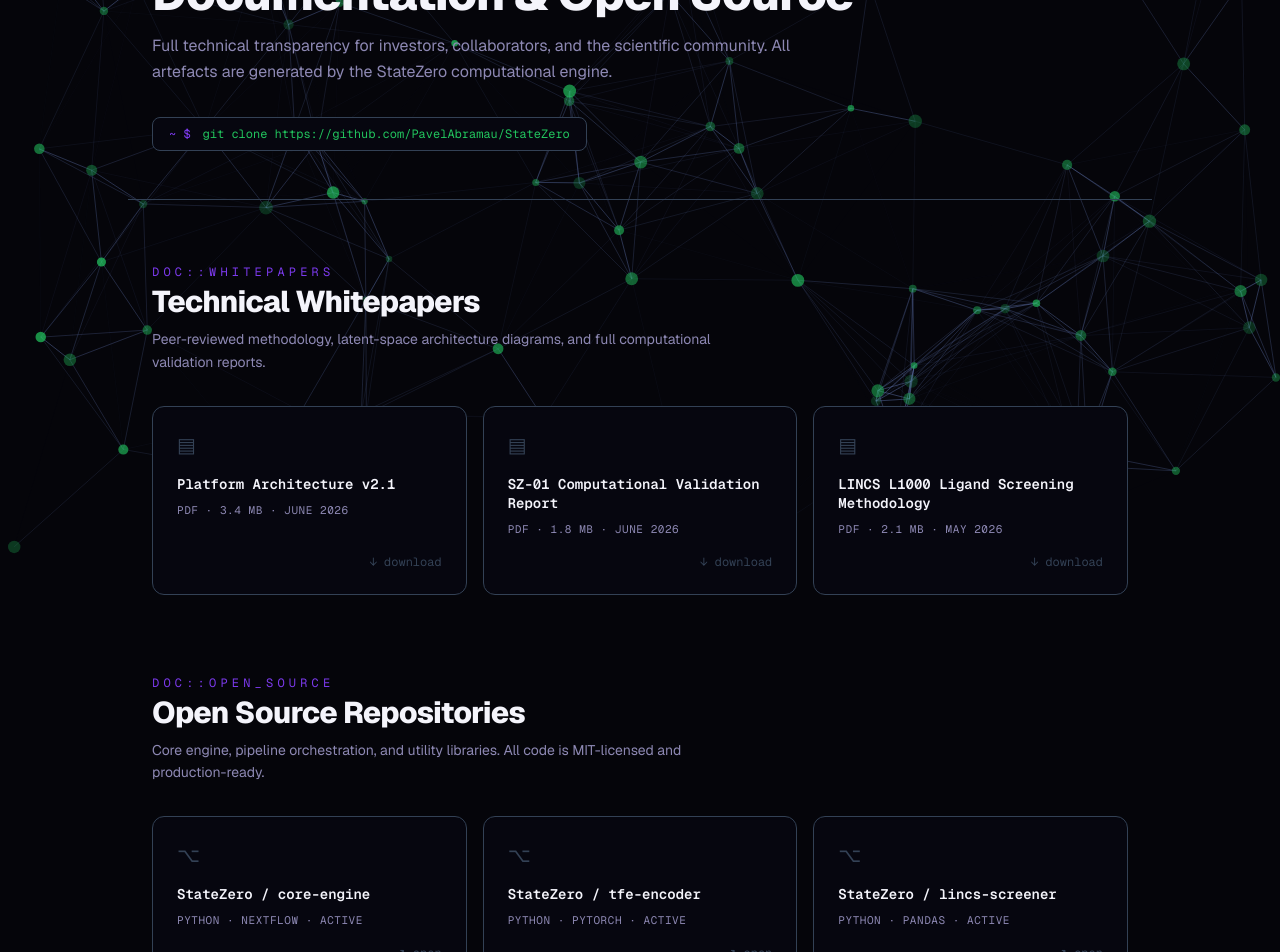
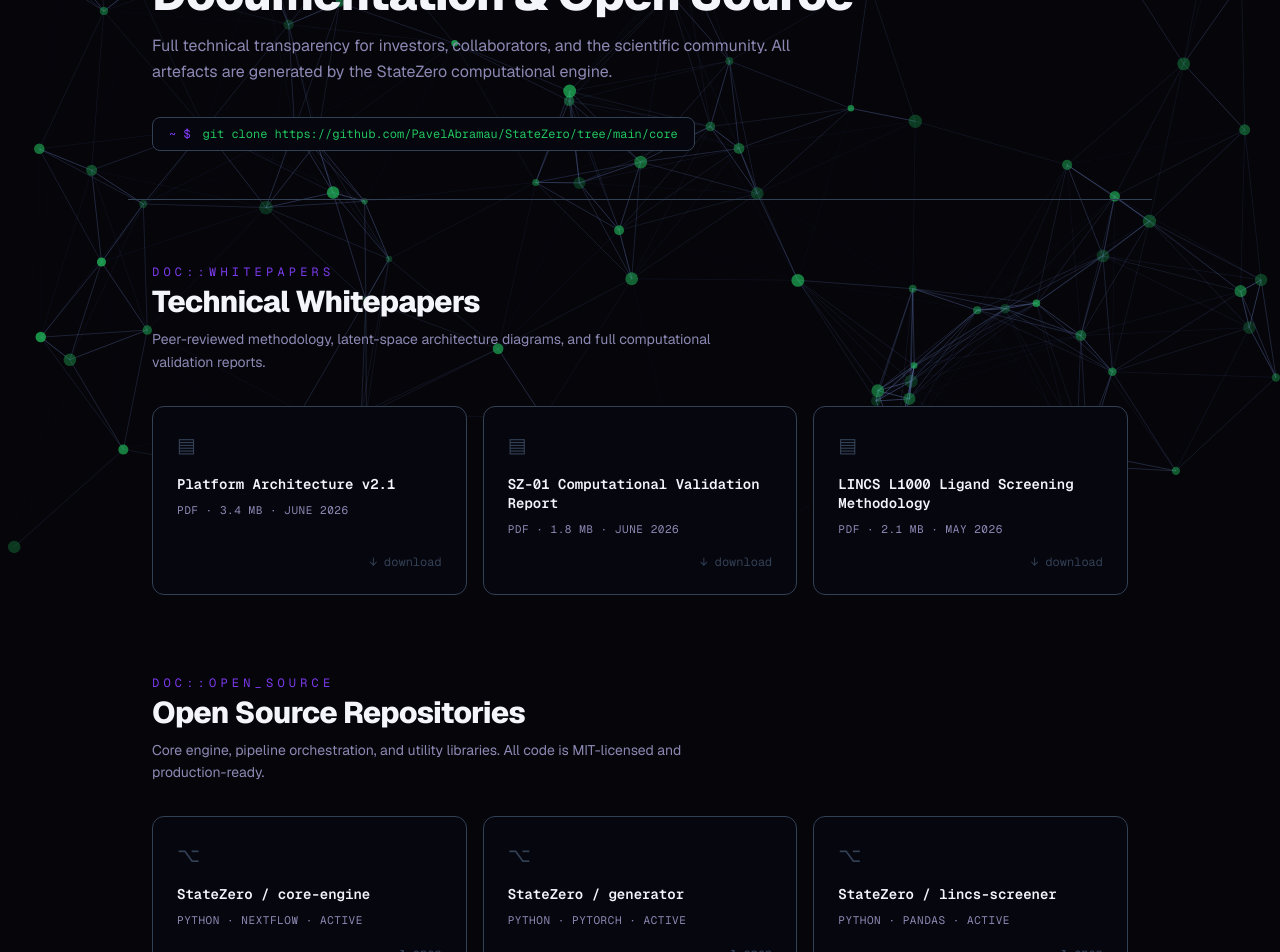
Before and after one commit to PavelAbramau/StateZero_Website, a Next.js app in the folder statezero-web/: page /documentation in a window 1280 px wide. Shown: the part 240-1192 px from the top of the page. Built offline with nearby package versions, Linux system fonts and the light colour scheme.

Commit message:
butotns work now

```diff
--- a/statezero-web/app/documentation/page.tsx
+++ b/statezero-web/app/documentation/page.tsx
@@ -46,14 +46,14 @@ const sections = [
       {
         label: "StateZero / core-engine",
         meta: "Python · Nextflow · Active",
-        href: "https://github.com/PavelAbramau/StateZero",
+        href: "https://github.com/PavelAbramau/StateZero/tree/main/core",
         icon: "⌥",
         external: true,
       },
       {
-        label: "StateZero / tfe-encoder",
+        label: "StateZero / generator",
         meta: "Python · PyTorch · Active",
-        href: "https://github.com/PavelAbramau/StateZero",
+        href: "https://github.com/PavelAbramau/StateZero/tree/main/core/generator",
         icon: "⌥",
         external: true,
       },
@@ -134,7 +134,7 @@ export default function DocumentationPage() {
         {/* Terminal hint */}
         <div className="mt-8 inline-flex items-center gap-3 border border-[#334155] bg-[#06060F] px-4 py-2 rounded-lg font-mono text-xs text-[#22C55E]">
           <span className="text-[#7C3AED]">~ $</span>
-          <span>git clone https://github.com/PavelAbramau/StateZero</span>
+          <span>git clone https://github.com/PavelAbramau/StateZero/tree/main/core</span>
         </div>
       </div>
 
--- a/statezero-web/app/page.tsx
+++ b/statezero-web/app/page.tsx
@@ -59,7 +59,7 @@ export default function Home() {
 
           {/* Primary CTA */}
           <a
-            href="mailto:pavel@statezero.io"
+            href="mailto:pavel@statezerolabs.com?subject=Data%20Room%20Access%20Request&body=Hi%20Pavel,%20I%20would%20like%20to%20request%20access%20to%20the%20StateZero%20investor%20data%20room."
             className="mt-12 inline-flex items-center gap-3 px-10 py-4 bg-[#05050A] border border-[#7C3AED] text-[#F4F4FB] font-mono text-sm uppercase tracking-widest transition-all duration-200 hover:bg-[#7C3AED]/10 hover:shadow-[0_0_40px_8px_rgba(124,58,237,0.35),0_0_80px_20px_rgba(124,58,237,0.12)] active:scale-95"
           >
             <span className="text-[#7C3AED]">◈</span>
--- a/statezero-web/app/technology/page.tsx
+++ b/statezero-web/app/technology/page.tsx
@@ -82,10 +82,8 @@ export default function TechnologyPage() {
 
               <p className="text-[#8D88B3] text-sm leading-relaxed mb-6">
                 Screens the NIH LINCS Phase I L1000 dataset (
-                <span className="font-mono text-[#22C55E]">GSE92742</span>) —
-                filtered exclusively for{" "}
-                <span className="font-mono text-[#22C55E]">trt_lig</span>{" "}
-                perturbations — to evaluate recombinant ligands, cytokines, and
+                <span className="font-mono text-[#22C55E]">GSE92742</span>)
+                to evaluate recombinant ligands, cytokines, and
                 morphogens. The engine calculates multi-dimensional cell-state
                 transitions using{" "}
                 <span className="font-mono text-[#22C55E]">Cosine Similarity</span>,{" "}
```
